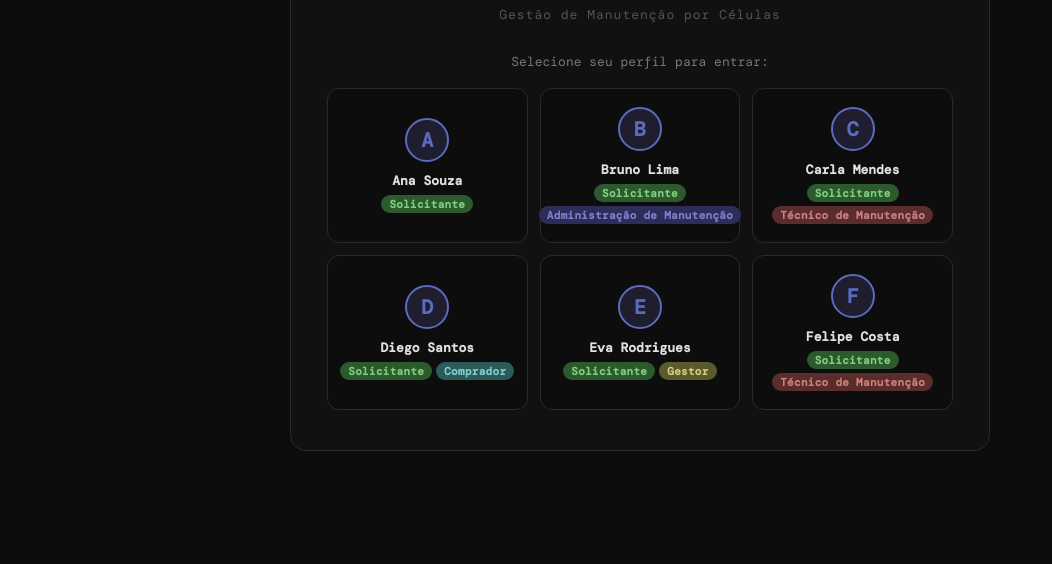
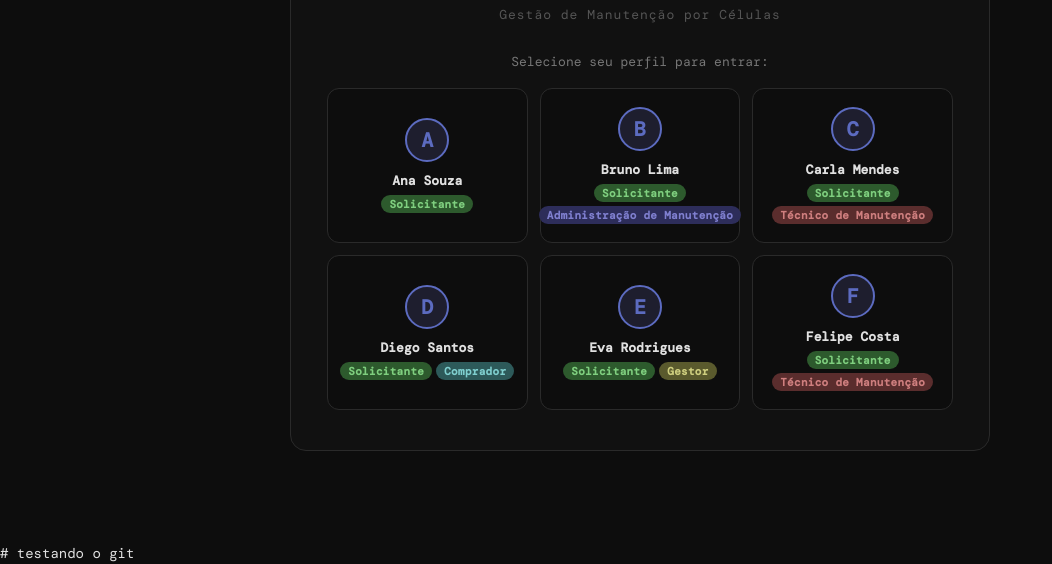
Before and after one commit to jorgegeracao-svg/ultima_atualizacao_chamados, a plain HTML site: page novo_3/index.html in a window 1280 px wide. Shown: the part 257-821 px from the top of the page, without its empty margins (0-1052 px from the left). Before the commit the page ends 800 px from the top, so only its background shows below. Drawn offline with nearby package versions, Linux system fonts and the light colour scheme; a web font is replaced by a local one.

Commit message:
feat - teste git

```diff
--- a/novo_3/index.html
+++ b/novo_3/index.html
@@ -203,3 +203,5 @@
 </body>
 
 </html>
+
+# testando o git
```
